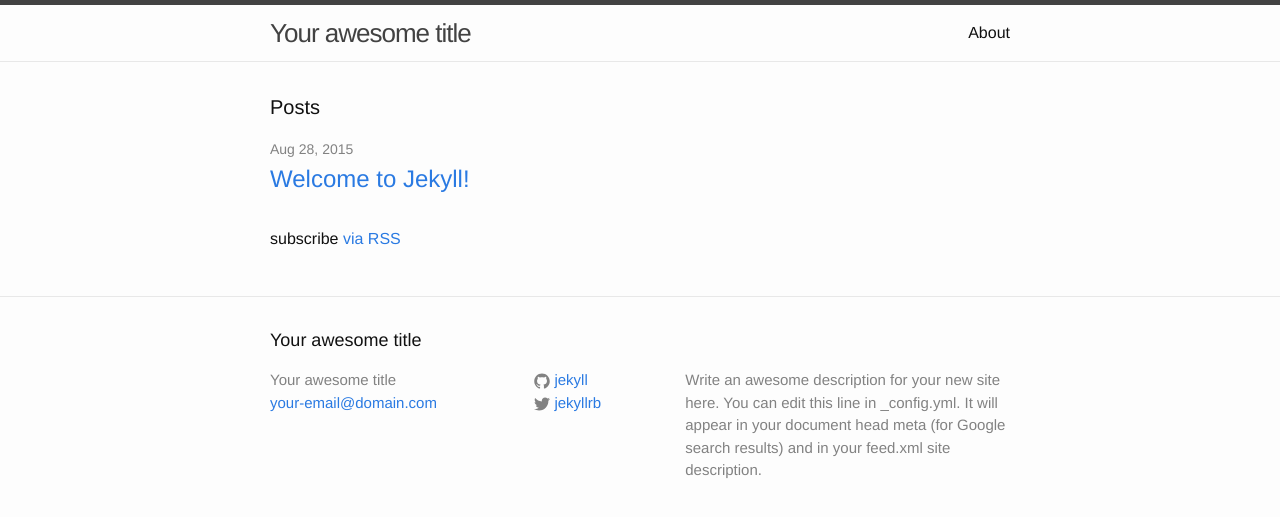
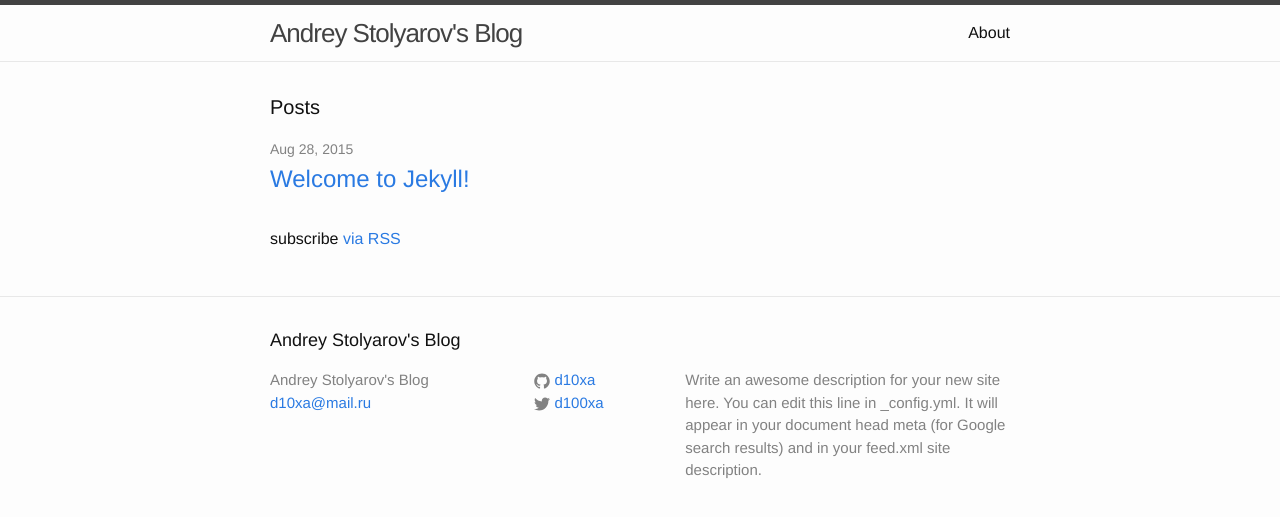
Before and after one commit to d10xa/d10xa.github.io, a Jekyll site: the page built from index.html, in a window 1280 px wide. Shown: the top 517 px of the page. Built offline with Jekyll 4.4.1, drawn with Linux system fonts in a browser that asks for light colours.

Commit message:
change title, email, username

```diff
--- a/_config.yml
+++ b/_config.yml
@@ -1,14 +1,15 @@
 # Site settings
-title: Your awesome title
-email: your-email@domain.com
+#title: Your awesome title
+title: Andrey Stolyarov's Blog
+email: d10xa@mail.ru
 description: > # this means to ignore newlines until "baseurl:"
   Write an awesome description for your new site here. You can edit this
   line in _config.yml. It will appear in your document head meta (for
   Google search results) and in your feed.xml site description.
 baseurl: "" # the subpath of your site, e.g. /blog/
-url: "http://yourdomain.com" # the base hostname & protocol for your site
-twitter_username: jekyllrb
-github_username:  jekyll
+url: "http://d10xa.github.io" # the base hostname & protocol for your site
+twitter_username: d100xa
+github_username:  d10xa
 
 # Build settings
 markdown: kramdown
```
